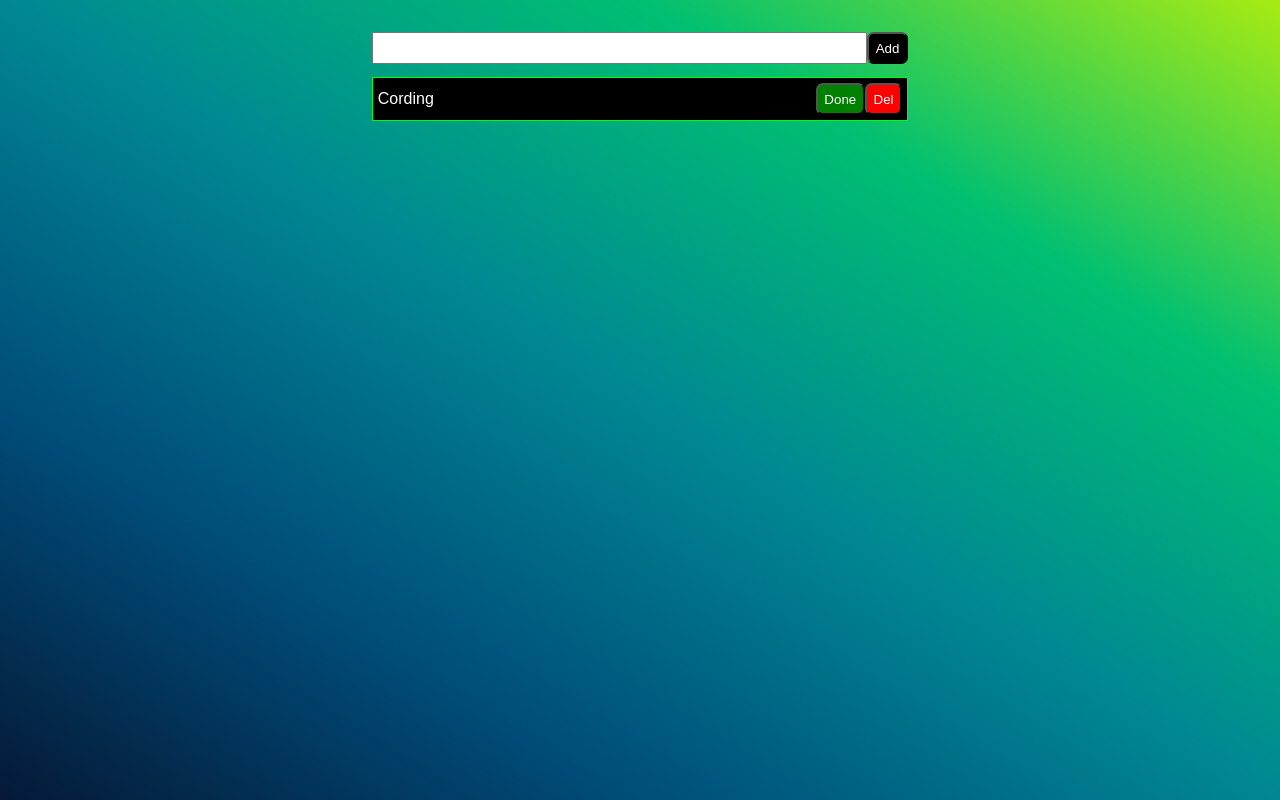
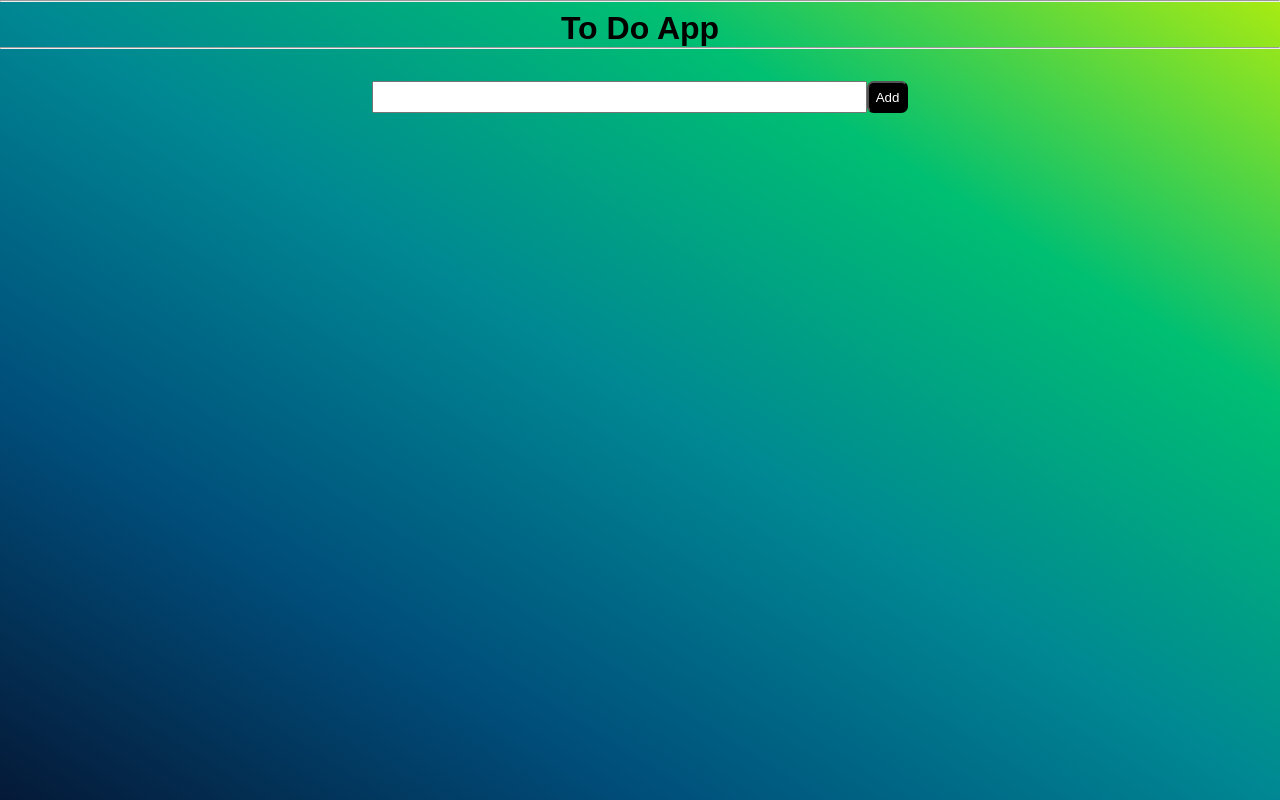
Before and after one commit to randeera/to-do-app-3, a plain HTML site: page index.html in a window 1280 px wide. Drawn offline with Linux system fonts and the light colour scheme.

Commit message:
Complete the title

```diff
--- a/css/style.css
+++ b/css/style.css
@@ -67,3 +67,15 @@ ul{
     background-color: black;
     color: white;
 }
+
+header{
+
+}
+
+.title{
+    display: flex;
+    margin-top: 0.5em;
+    margin-bottom: 0.5 em;
+    justify-content: center;
+
+}
--- a/index.html
+++ b/index.html
@@ -8,6 +8,13 @@
     <link rel="stylesheet" href="./css/style.css">
 </head>
 <body>
+
+    <header>
+        <hr>
+        <div class="title"><h1>To Do App</h1></div>
+        <hr>
+    </header>
+
     <div id="wrapper">
         <form id=""taskForm>
             <input type="text" id="txttask">
@@ -15,11 +22,11 @@
         </form>
 
         <ul id="results">
-            <li>
+            <!-- <li>
                 <span class="item">Cording</span>
                 <button class="done">Done</button>
                 <button class="del">Del</button>
-            </li>
+            </li> -->
         </ul>
     </div>
 </body>
```
